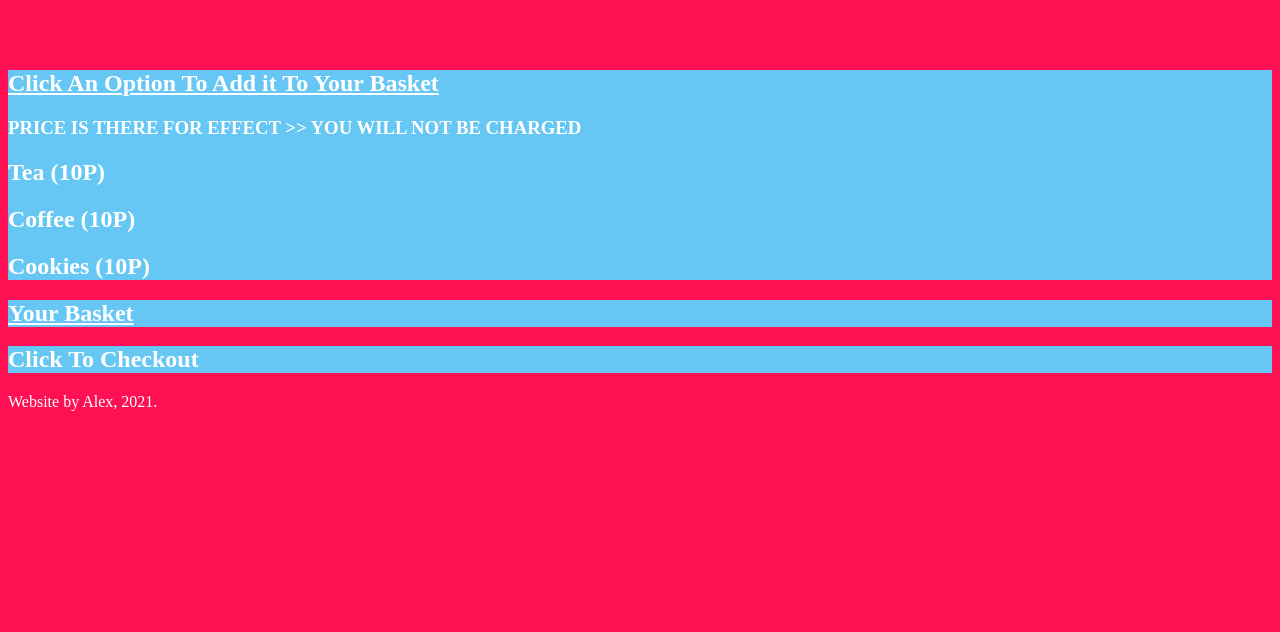
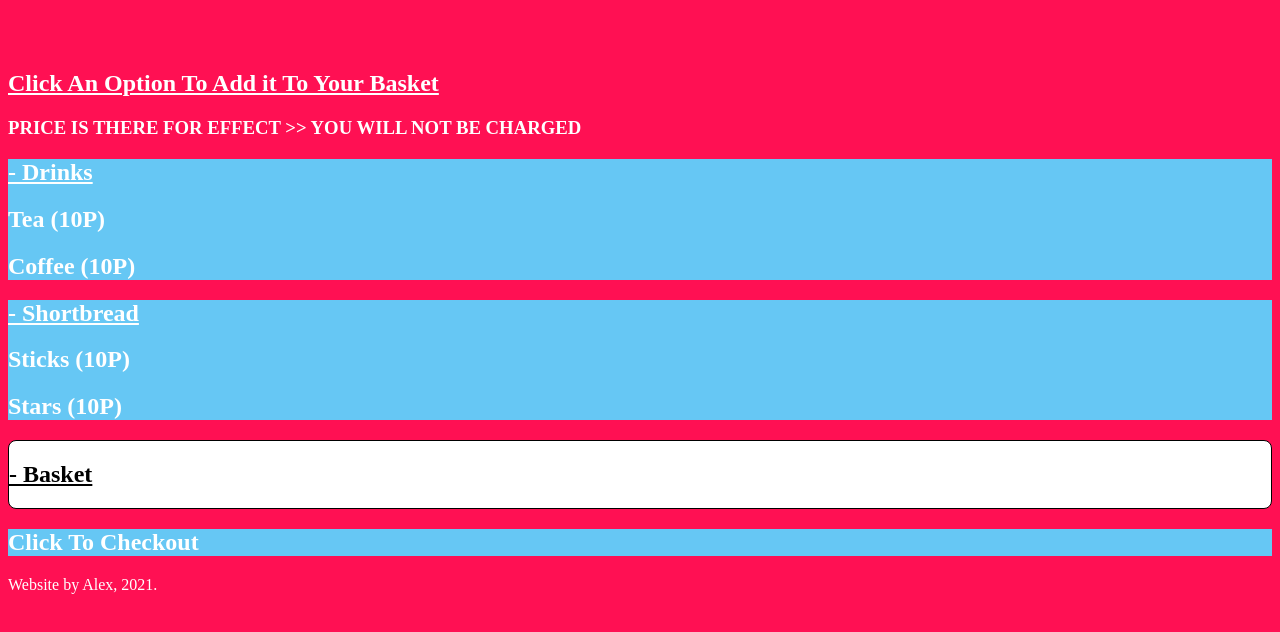
Before and after one commit to alex-101/ClarasBakery, a plain HTML site: page index.html in a window 1280 px wide. Shown: the part 142-774 px from the top of the page. Drawn offline with Linux system fonts and the light colour scheme.

Commit message:
Add files via upload

```diff
--- a/database.js
+++ b/database.js
@@ -3,19 +3,29 @@ var menu = [
 {
 	name: "Tea",
 	description: "Enjoy a nice hot cuppa.",
-	price: "10P"
+	price: "10P",
+	type: "drinks"
 },
 
 {
 	name: "Coffee",
 	description: "If you don't like tea, maybe try this?",
-	price: "10P"
+	price: "10P",
+	type: "drinks"
 },
 
 {
-	name: "Cookies",
+	name: "Sticks",
 	description: "Yum Yum!",
-	price: "10P"
+	price: "10P",
+	type: "shortbread"
+},
+
+{
+	name: "Stars",
+	description: "N/A",
+	price: "10P",
+	type: "shortbread"
 }
 ///
 ]
--- a/index.html
+++ b/index.html
@@ -12,6 +12,12 @@
         background-color: #66c7f4;
         width: 100%;
     }
+	.basket {
+		color: black;
+		background-color: white;
+		border: 1px solid black;
+		border-radius: 8px;
+	}
     #headerText {
         text-align: center;
         color: white;
@@ -34,7 +40,7 @@
 			var HTML = `
 			<a onclick="addToBasket(${i})"><h2>${v.name} (${v.price})</h2></a>
 			`
-			document.getElementById("box").insertAdjacentHTML("beforeend",HTML)
+			document.getElementById("menu-"+v.type).insertAdjacentHTML("beforeend",HTML)
             i=i+1
 		}
 	})
@@ -86,12 +92,16 @@ Order: ${order}
 <div class="box">
 <h1 id="headerText">Clara's Bakery</h1>
 </div>
-<div class="box" id="box">
 <span style="text-decoration: underline;"> <h2>Click An Option To Add it To Your Basket</h2></span>
 <h3>PRICE IS THERE FOR EFFECT >> YOU WILL NOT BE CHARGED</h3>
+<div class="box" id="menu-drinks">
+<span style="text-decoration: underline;"> <h2>- Drinks</h2></span>
 </div>
-<div class="box" id="basket">
-<span style="text-decoration: underline;"> <h2>Your Basket</h2></span>
+<div class="box" id="menu-shortbread">
+<span style="text-decoration: underline;"> <h2>- Shortbread</h2></span>
+</div>
+<div class="basket" id="basket">
+<span style="text-decoration: underline;"> <h2>- Basket</h2></span>
 </div>
 
 <div class="box" id="checkout">
```
Also changed, not shown: checkout.html (+1 -1 lines).
